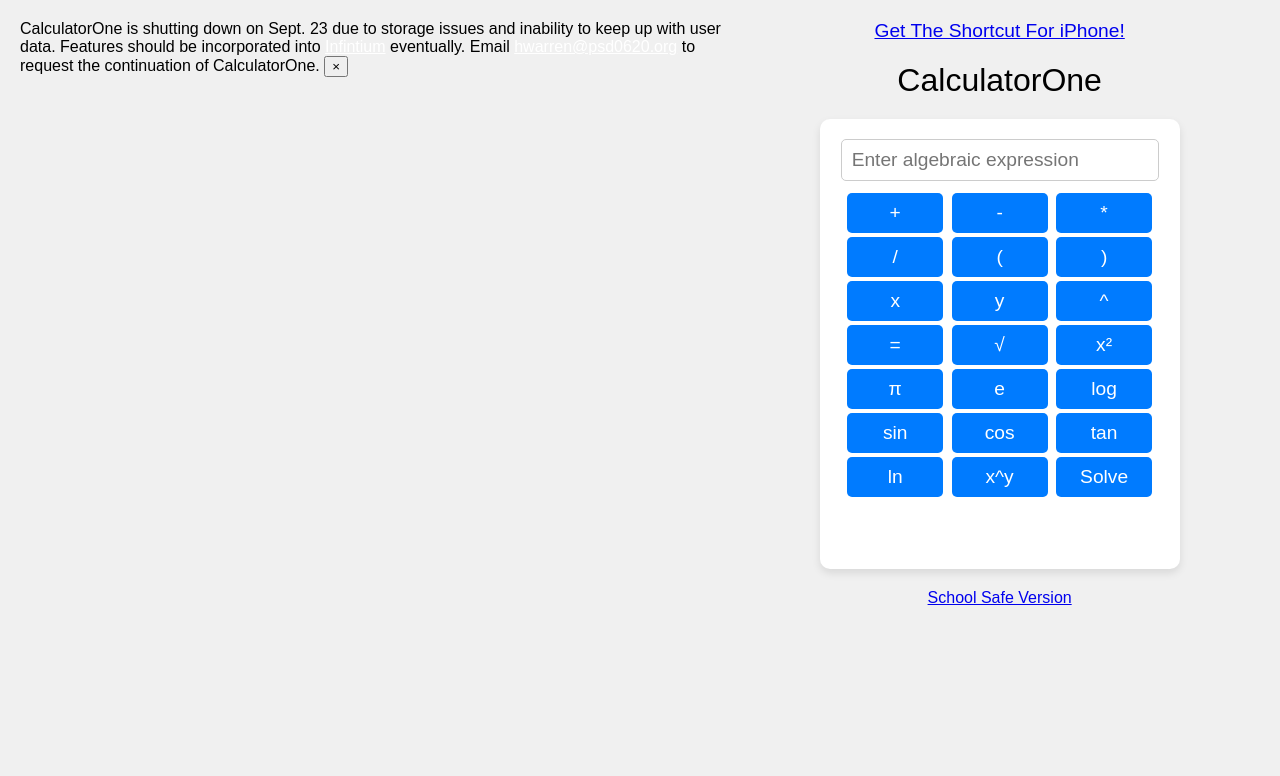
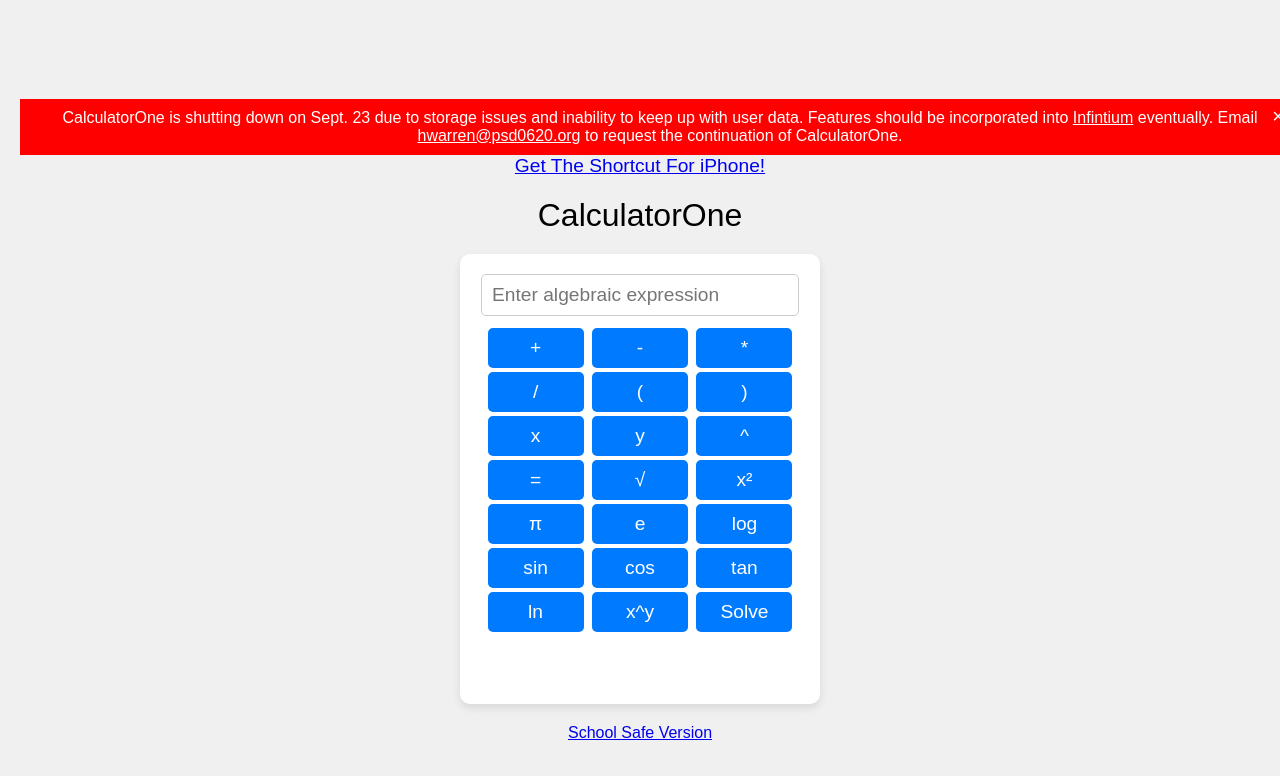
Before and after one commit to tf7software/TapiocaCalculatorOne, a website: page public/index.html in a window 1280 px wide. Drawn offline with Linux system fonts and the light colour scheme.

Commit message:
Refactor CSS styles in index.html for calculator section

```diff
--- a/public/index.html
+++ b/public/index.html
@@ -11,20 +11,44 @@
     background-color: #f0f0f0;
     display: flex;
     justify-content: center;
-            align-items: flex-start; /* Changed to flex-start to allow scrolling to top */
+    align-items: flex-start;
     height: 100vh;
     margin: 0;
-            padding: 20px; /* Added padding to ensure some space around the content */
-            overflow-y: auto; /* Added to allow vertical scrolling */
+    padding: 20px;
+    overflow-y: auto;
+    flex-direction: column; /* Ensures vertical stacking */
 }
+
+.announcement-banner {
+    background-color: #ff0000;
+    color: white;
+    padding: 10px 20px;
+    width: 100%; /* Make the banner full width */
+    text-align: center;
+    position: relative;
+}
+
+.announcement-banner .close-btn {
+    position: absolute;
+    top: 5px;
+    right: 10px;
+    background: none;
+    border: none;
+    font-size: 20px;
+    color: white;
+    cursor: pointer;
+}
+
 .container {
     text-align: center;
     width: 100%;
 }
+
 .title {
     font-size: 2em;
     margin-bottom: 20px;
 }
+
 .calculator {
     background: #fff;
     padding: 20px;
@@ -34,6 +58,7 @@
     margin: 0 auto;
     text-align: center;
 }
+
 .calculator input {
     width: calc(100% - 24px);
     height: 40px;
@@ -43,6 +68,7 @@
     border-radius: 5px;
     font-size: 1.2em;
 }
+
 .calculator button {
     width: 30%;
     height: 40px;
@@ -54,22 +80,27 @@
     font-size: 1.2em;
     cursor: pointer;
 }
+
 .calculator button:focus {
     outline: none;
 }
+
 #result {
     margin-top: 20px;
     font-size: 1.2em;
     min-height: 30px;
 }
+
 .thinking {
     display: inline-block;
 }
+
 .thinking::after {
     content: '...';
     display: inline-block;
     animation: dots 1s steps(3, end) infinite;
 }
+
 @keyframes dots {
     0%, 20% {
         color: rgba(255, 255, 255, 0);
@@ -94,10 +125,12 @@
             .5em 0 0 black;
     }
 }
+
 .shortcut-link {
     margin-bottom: 20px;
     font-size: 1.2em;
 }
+
 .school-safe-link {
     margin-top: 20px;
     font-size: 1em;
```
Lines whose indentation alone changed are shown as unchanged.
